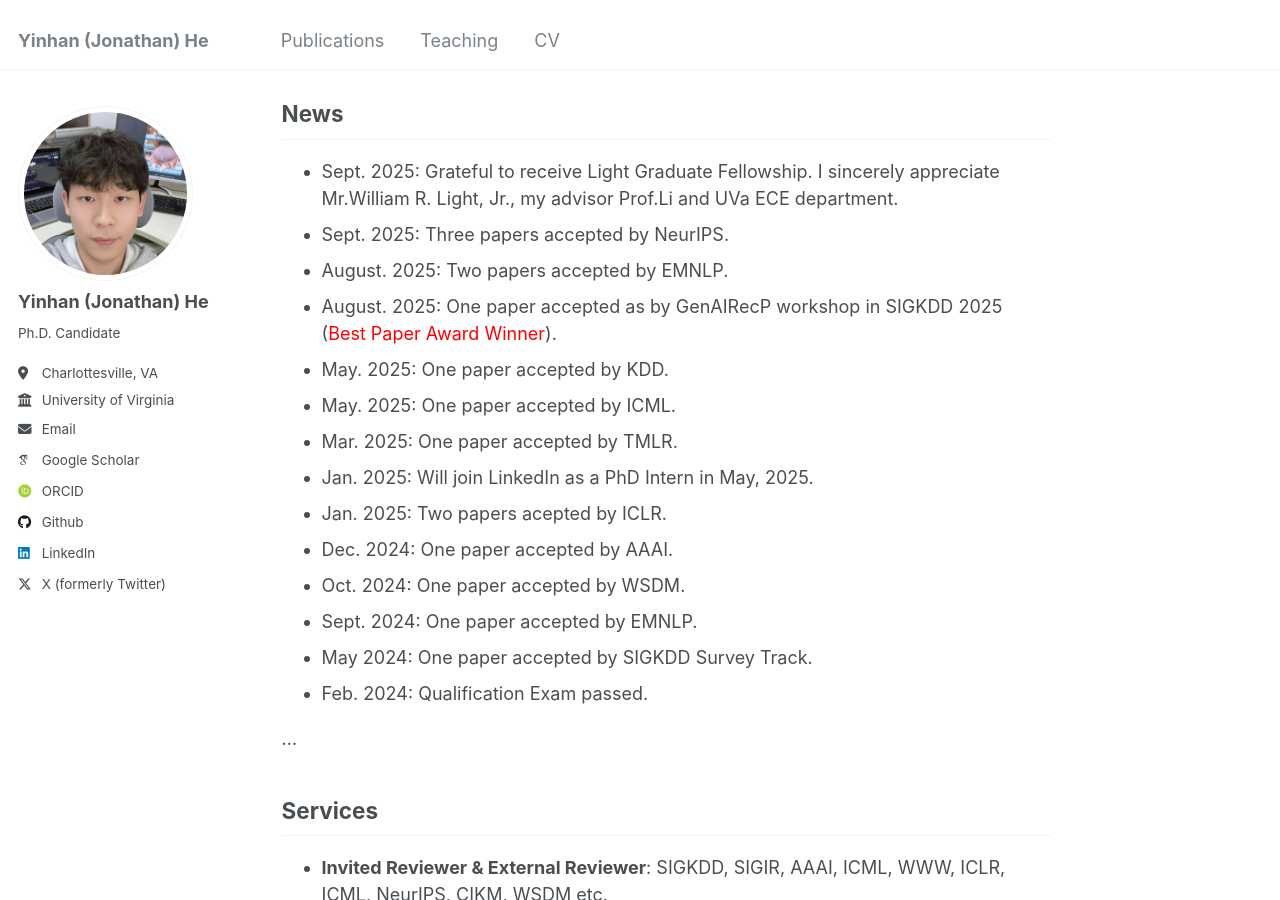
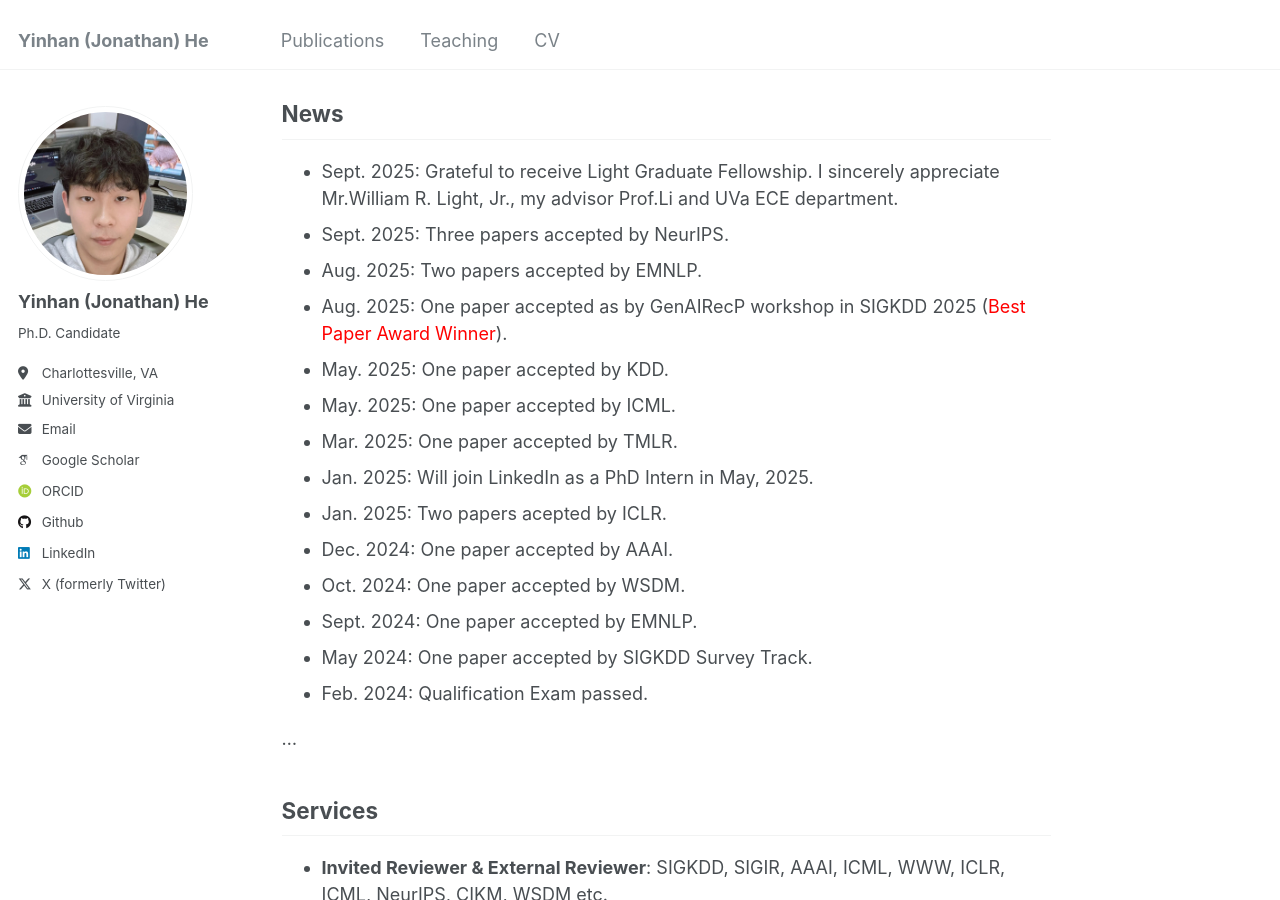
Before and after one commit to YinhanHe123/YinhanHe123.github.io, a Jekyll site: the page built from _pages/about.md, in a window 1280 px wide and 900 px high, scrolled down 505 px. Built offline with Jekyll 4.4.1, drawn with Linux system fonts in a browser that asks for light colours; some web fonts are replaced; a script that is not in the unit is left out.

Commit message:
Update about.md

```diff
--- a/_pages/about.md
+++ b/_pages/about.md
@@ -29,8 +29,8 @@ News
 ------
 * Sept. 2025: Grateful to receive Light Graduate Fellowship. I sincerely appreciate Mr.William R. Light, Jr., my advisor Prof.Li and UVa ECE department.
 * Sept. 2025: Three papers accepted by NeurIPS.
-* August. 2025: Two papers accepted by EMNLP.
-* August. 2025: One paper accepted as by GenAIRecP workshop in SIGKDD 2025 (<font color="red">Best Paper Award Winner</font>).
+* Aug. 2025: Two papers accepted by EMNLP.
+* Aug. 2025: One paper accepted as by GenAIRecP workshop in SIGKDD 2025 (<font color="red">Best Paper Award Winner</font>).
 * May. 2025: One paper accepted by KDD.
 * May. 2025: One paper accepted by ICML.
 * Mar. 2025: One paper accepted by TMLR.
```
